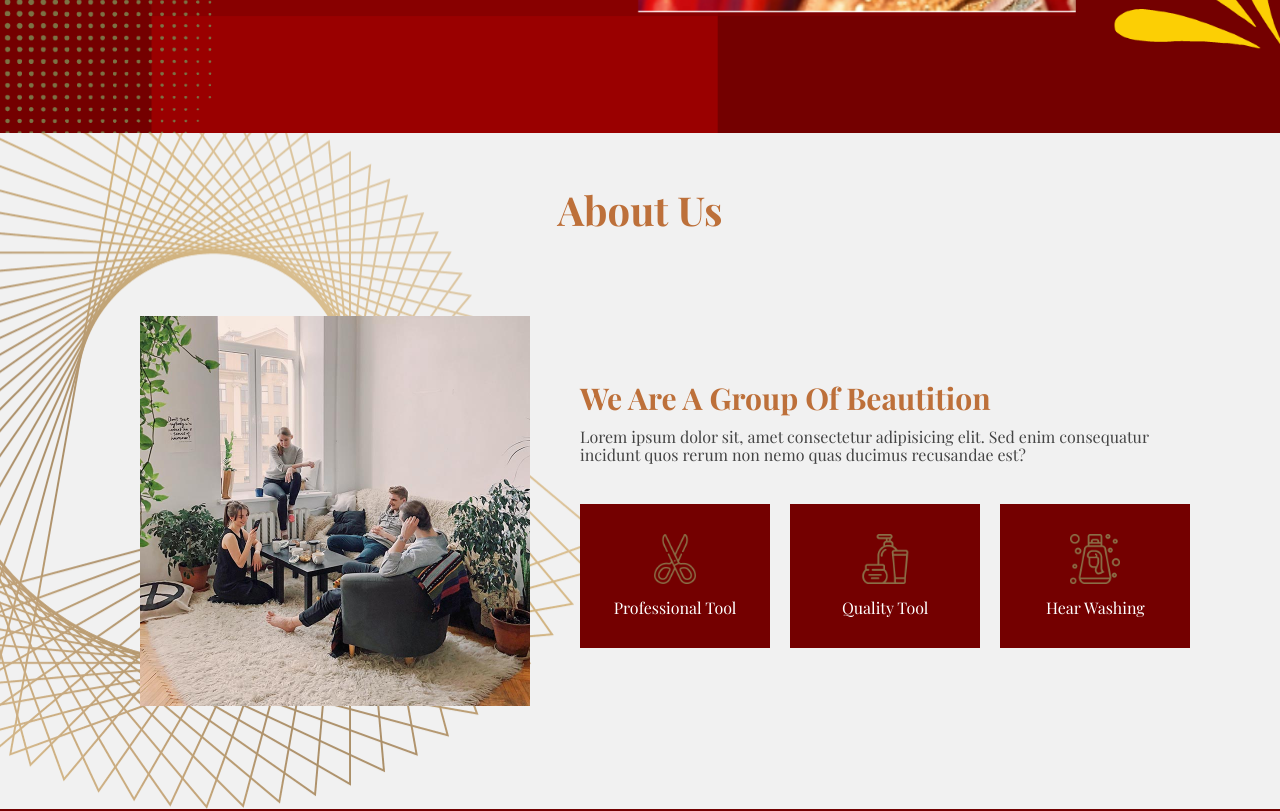
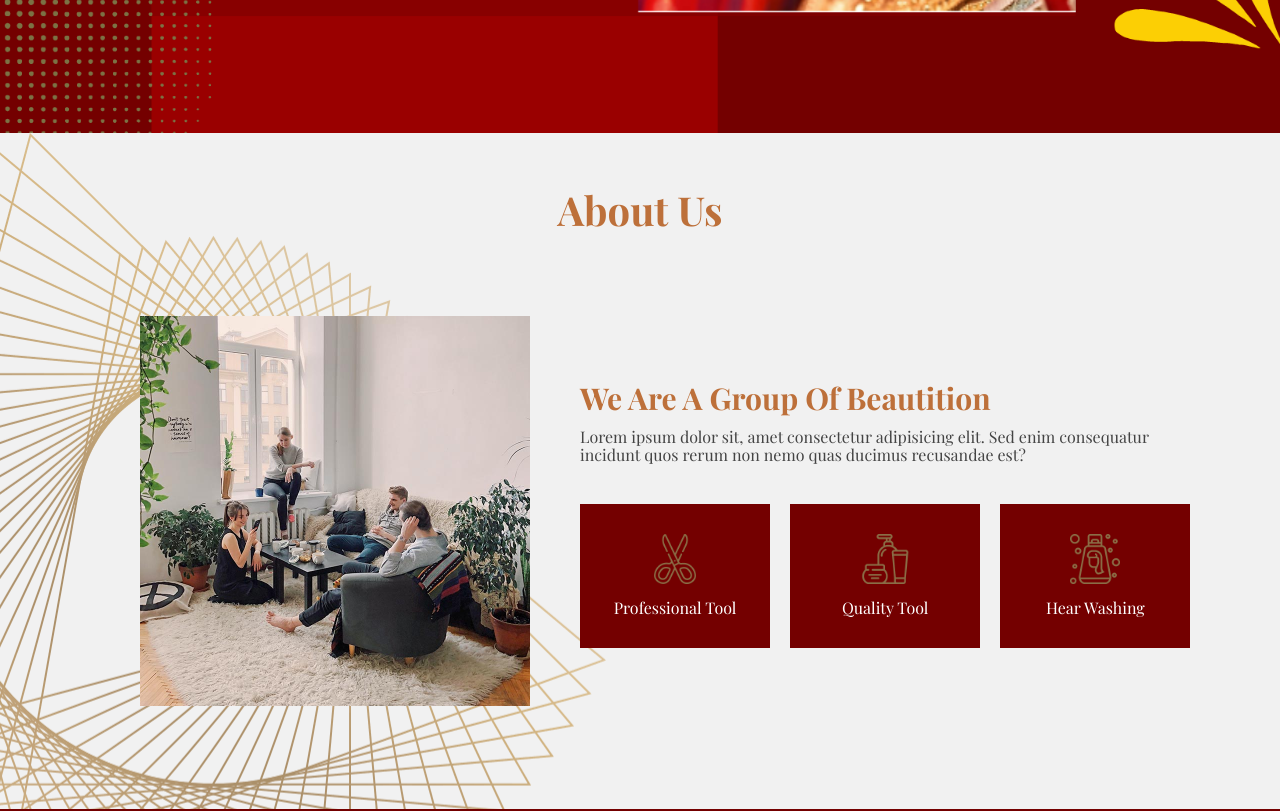
Before and after one commit to KoustavDev/bridal-parlour-koustav-ych, a plain HTML site: page index.html in a window 1280 px wide. Shown: the part 740-1551 px from the top of the page. Drawn offline with nearby package versions, Linux system fonts and the light colour scheme; a web font is replaced by a local one.

Commit message:
About image position changed

```diff
--- a/style.css
+++ b/style.css
@@ -121,7 +121,7 @@ section {
     background-color: #f1f1f1;
     background-image: url(images/about-left.png);
     background-repeat: no-repeat;
-    background-position: left bottom;
+    background-position: left top;
 }
 
 .about .about-container {
```
